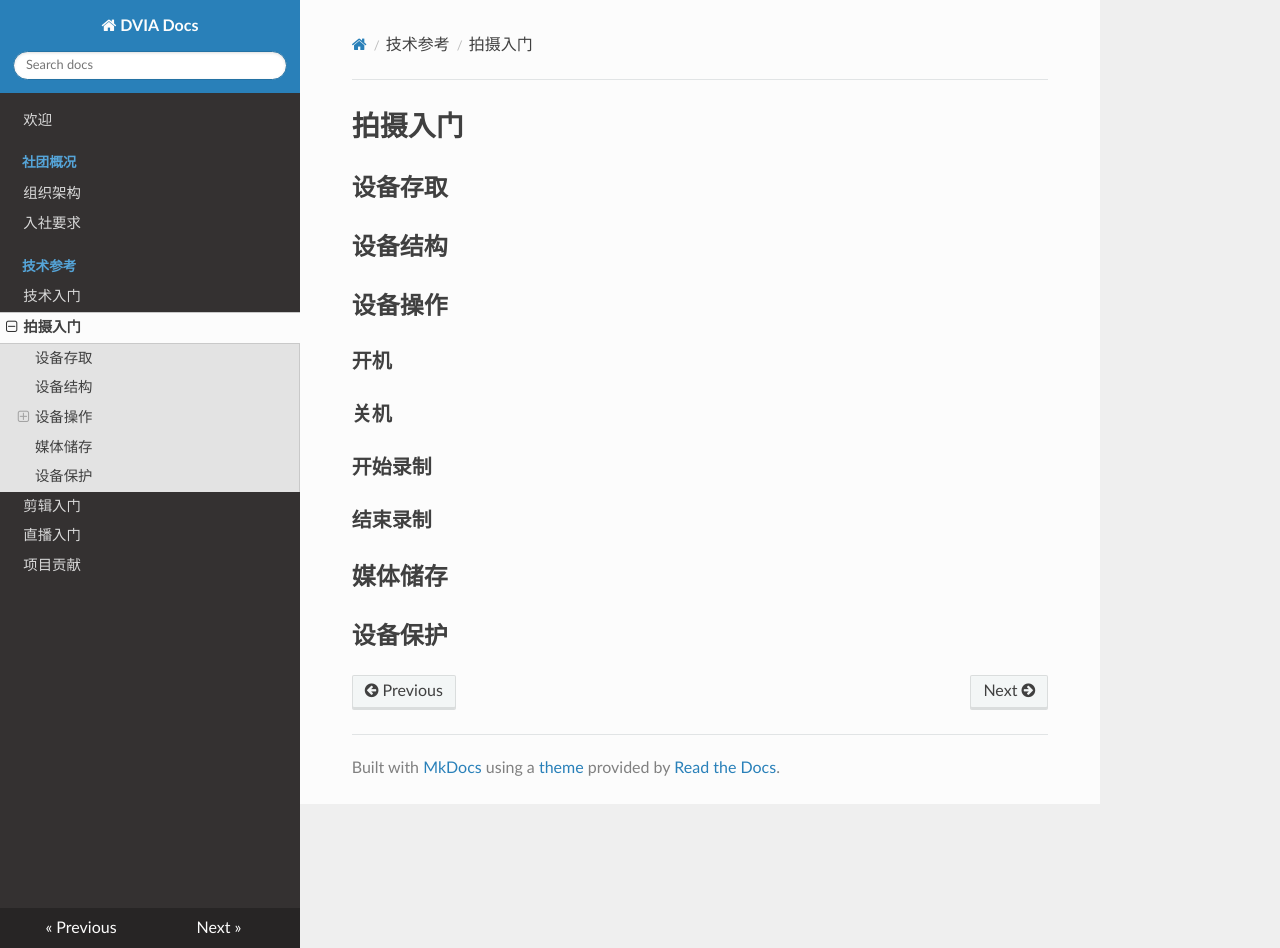
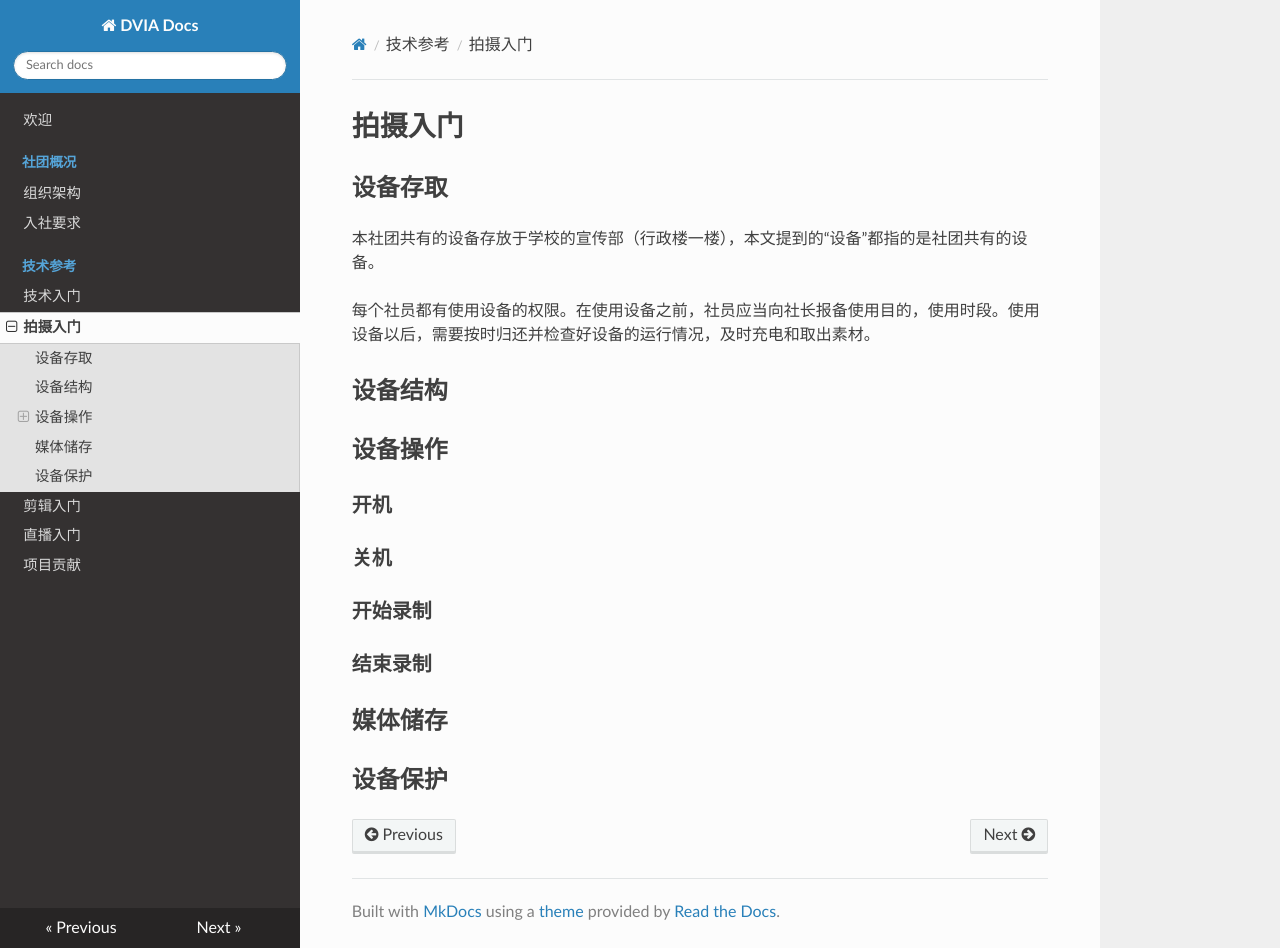
Before and after one commit to Github-DVIA/DVIA, an MkDocs documentation site: the page built from docs/basicdv.md, in a window 1280 px wide and 948 px high. Built offline with MkDocs 1.6.1, drawn with Linux system fonts in a browser that asks for light colours; nearby versions of some CDN libraries.

Commit message:
update basicdv.md

```diff
--- a/docs/basicdv.md
+++ b/docs/basicdv.md
@@ -1,6 +1,10 @@
 # 拍摄入门
 
 ## 设备存取
+
+本社团共有的设备存放于学校的宣传部（行政楼一楼），本文提到的“设备”都指的是社团共有的设备。
+
+每个社员都有使用设备的权限。在使用设备之前，社员应当向社长报备使用目的，使用时段。使用设备以后，需要按时归还并检查好设备的运行情况，及时充电和取出素材。
 
 ## 设备结构
 
```
